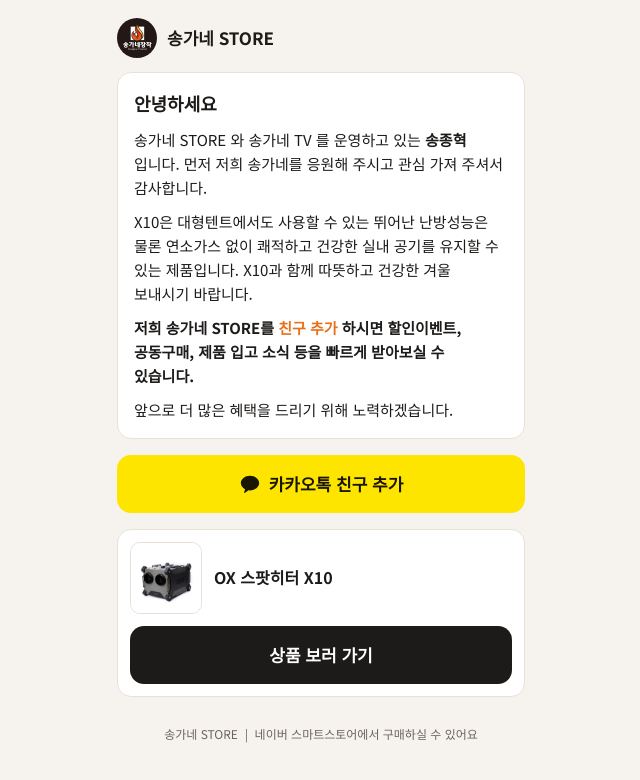
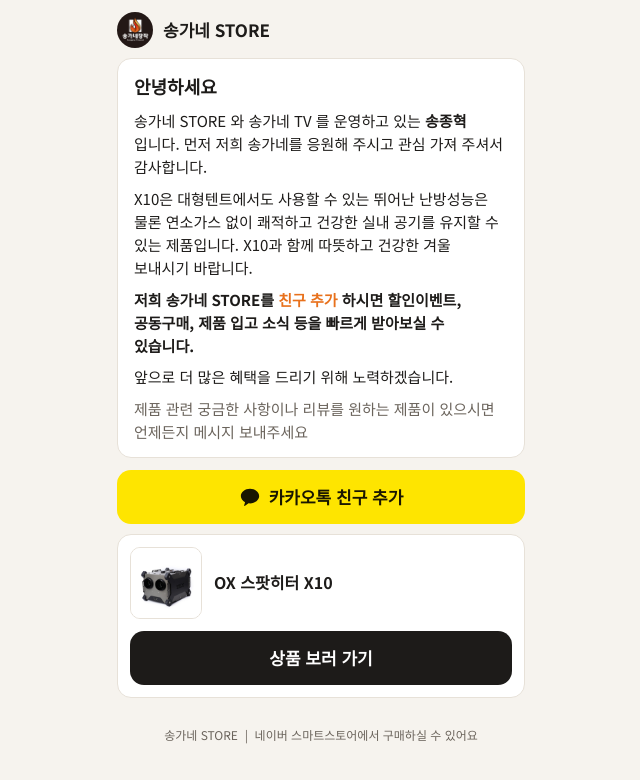
Before and after one commit to jhsong0729-cmyk/songgane, a plain HTML site: page index.html in a window 1280 px wide. Shown: the whole page, without its empty margins (319-959 px from the left). Drawn offline with Linux system fonts and the light colour scheme.

Commit message:
인사말 아래 메시지 안내 문구 추가, 간격 줄임
파이어캐치처럼 소개 문단이 긴 상품도 상품 버튼이 첫 화면에 들어오게 간격을 줄였다.

Co-Authored-By: Claude Opus 5.5 <noreply@anthropic.com>

```diff
--- a/index.html
+++ b/index.html
@@ -26,9 +26,9 @@
     line-height: 1.5;
     -webkit-font-smoothing: antialiased;
   }
-  .wrap { max-width: 440px; margin: 0 auto; padding: 18px 16px 32px; }
-  header { display: flex; align-items: center; gap: 10px; margin-bottom: 14px; }
-  header img { width: 40px; height: 40px; border-radius: 50%; }
+  .wrap { max-width: 440px; margin: 0 auto; padding: 12px 16px 28px; }
+  header { display: flex; align-items: center; gap: 10px; margin-bottom: 10px; }
+  header img { width: 36px; height: 36px; border-radius: 50%; }
   header b { font-size: 17px; }
 
   h1 { font-size: 24px; font-weight: 900; line-height: 1.35; margin-bottom: 10px; }
@@ -41,7 +41,7 @@
 
   .btn {
     display: flex; align-items: center; justify-content: center; gap: 8px;
-    width: 100%; min-height: 58px; border-radius: 14px;
+    width: 100%; min-height: 54px; border-radius: 14px;
     font-size: 17px; font-weight: 700; text-decoration: none;
     transition: transform .08s;
   }
@@ -51,15 +51,16 @@
   .done-note { display: none; text-align: center; color: var(--sub); font-size: 14px; margin-top: 8px; }
   .added .done-note { display: block; }
 
-  .letter { background: var(--card); border: 1px solid var(--line); border-radius: 14px; padding: 16px; margin-bottom: 16px; font-size: 15px; line-height: 1.6; word-break: keep-all; }
-  .letter p + p { margin-top: 10px; }
+  .letter { background: var(--card); border: 1px solid var(--line); border-radius: 14px; padding: 14px 16px; margin-bottom: 12px; font-size: 15px; line-height: 1.55; word-break: keep-all; }
+  .letter p + p { margin-top: 8px; }
   .letter .hello { font-size: 18px; font-weight: 900; }
   .letter #pMsg:empty { display: none; }
   .letter .invite { font-weight: 700; }
   .letter .invite em { font-style: normal; color: var(--accent); }
+  .letter .talk { color: var(--sub); }
 
   .step { font-size: 13px; color: var(--sub); font-weight: 700; margin: 0 0 8px 2px; }
-  .gap { height: 16px; }
+  .gap { height: 10px; }
 
   .product { background: var(--card); border: 1px solid var(--line); border-radius: 14px; padding: 12px; }
   .product .row { display: flex; align-items: center; gap: 12px; margin-bottom: 12px; }
@@ -86,6 +87,7 @@
     <p class="invite">저희 송가네 STORE를 <em>친구 추가</em> 하시면
     할인이벤트, 공동구매, 제품 입고 소식 등을 빠르게 받아보실 수 있습니다.</p>
     <p>앞으로 더 많은 혜택을 드리기 위해 노력하겠습니다.</p>
+    <p class="talk">제품 관련 궁금한 사항이나 리뷰를 원하는 제품이 있으시면 언제든지 메시지 보내주세요</p>
   </div>
 
   <a class="btn btn-kakao" id="kakaoBtn" href="#" target="_blank" rel="noopener">
```
